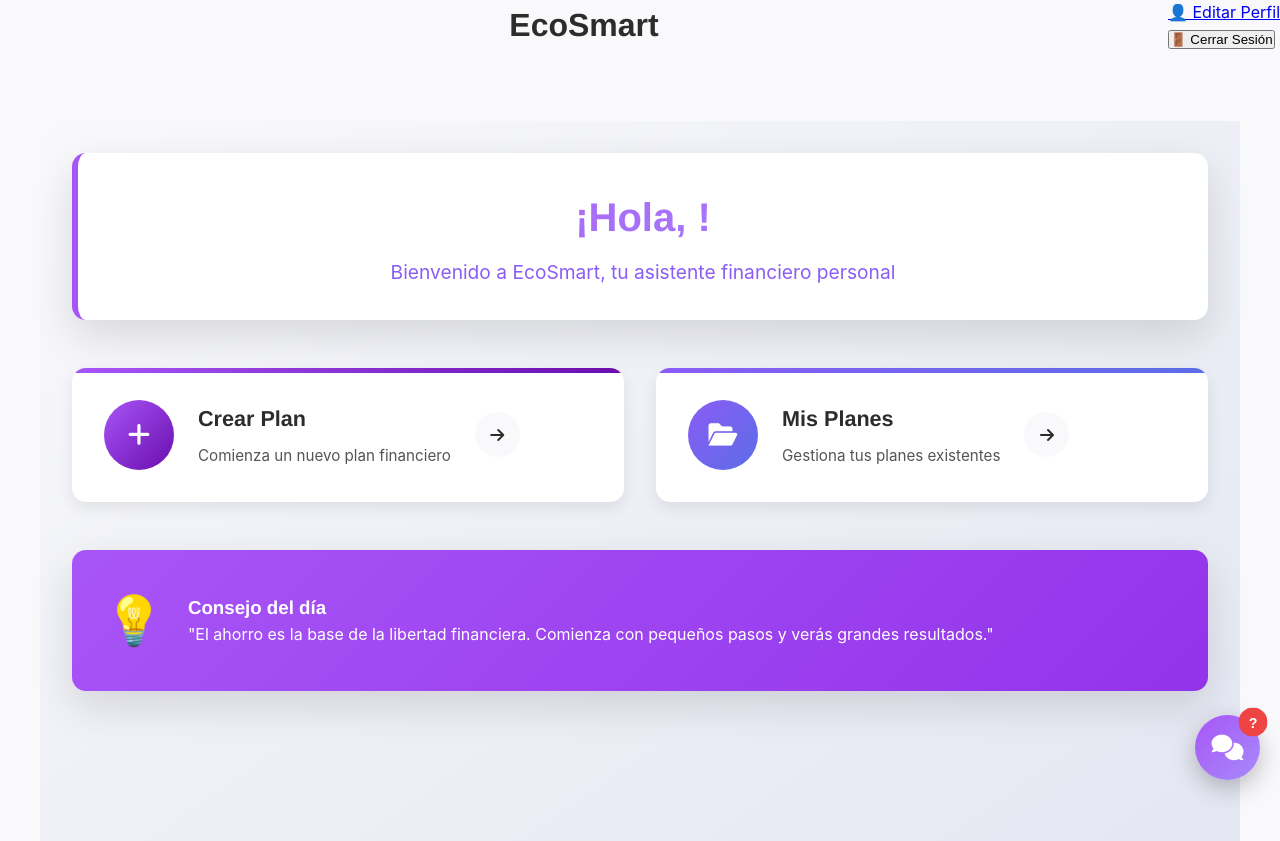
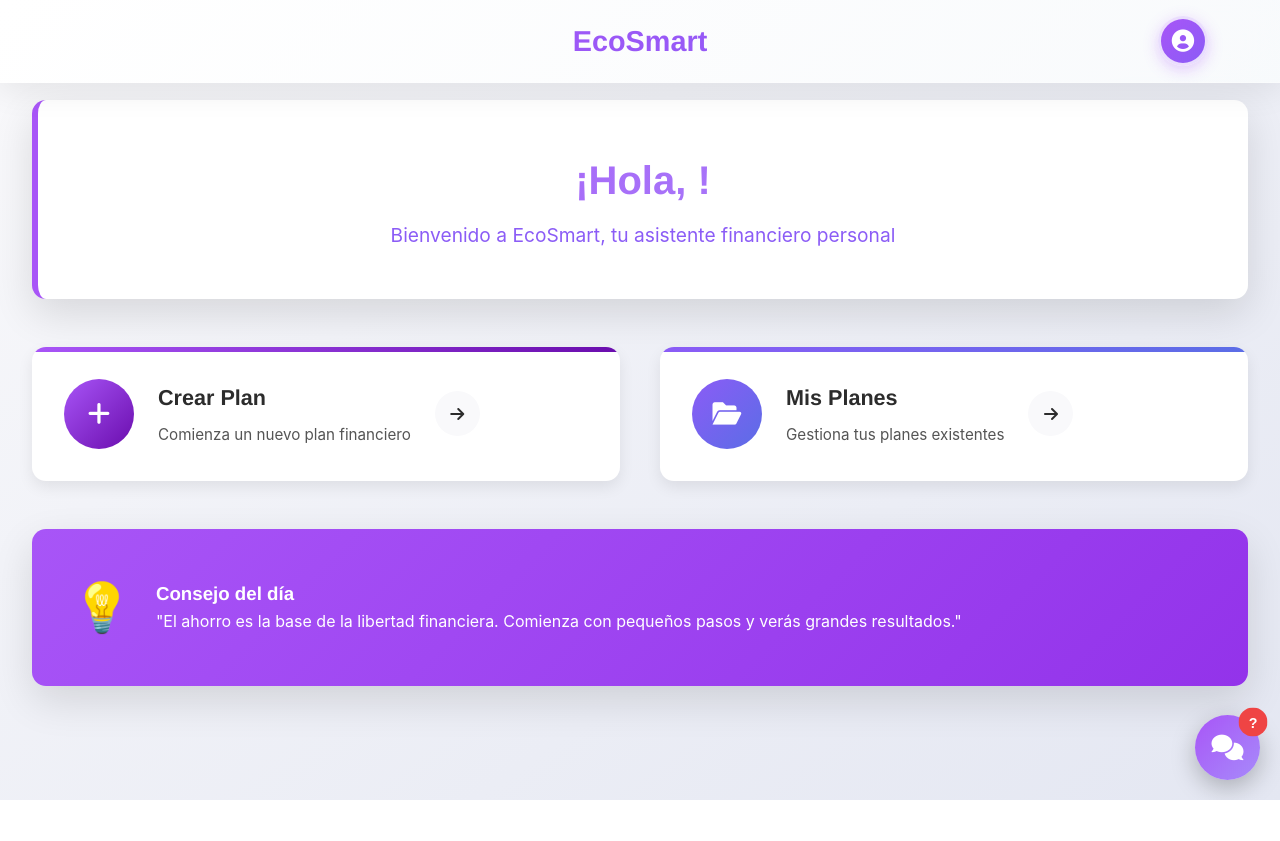
Before and after one commit to lunappp/ecoSmart, a Django app: page /transacciones/ in a window 1280 px wide. After the commit the page ends 800 px from the top, so only its background shows below. Run offline with Django 5.2, Linux system fonts and the light colour scheme.

Commit message:
dash final no tocar mas

```diff
--- a/EcoSmart/App/static/dashboard/dashboard-modern.css
+++ b/EcoSmart/App/static/dashboard/dashboard-modern.css
@@ -16,28 +16,32 @@
   --shadow-lg: 0 15px 40px rgba(0,0,0,0.12);
   --border-radius: 14px;
   --transition: 0.35s cubic-bezier(0.4, 0, 0.2, 1);
+  --header-bg: linear-gradient(135deg, rgba(255,255,255,0.95) 0%, rgba(248,250,252,0.95) 100%);
+  --header-shadow: 0 8px 32px rgba(0,0,0,0.08);
 }
 
 /* Contenedor principal */
 .dashboard-container {
-  max-width: 1200px;
-  margin: 0 auto;
+  width: 100%;
+  min-height: 100vh;
   padding: 2rem;
   background: linear-gradient(145deg, var(--light-color) 0%, #e4e7f2 100%);
-  min-height: calc(100vh - 80px);
-  margin-top: 70px;
+  padding-top: 100px; /* Espacio para el header fijo */
 }
 
 /* Header de bienvenida */
 .welcome-header {
   text-align: center;
   margin-bottom: 3rem;
-  padding: 2rem;
+  padding: 3rem 2rem;
   background: var(--white);
   border-radius: var(--border-radius);
   box-shadow: var(--shadow-lg);
   border-left: 6px solid var(--primary-color);
   transition: transform var(--transition), box-shadow var(--transition);
+  max-width: 1400px;
+  margin-left: auto;
+  margin-right: auto;
 }
 .welcome-header:hover {
   transform: translateY(-3px);
@@ -63,9 +67,12 @@
 /* Grid de acciones */
 .actions-grid {
   display: grid;
-  grid-template-columns: repeat(auto-fit, minmax(320px, 1fr));
-  gap: 2rem;
+  grid-template-columns: repeat(auto-fit, minmax(350px, 1fr));
+  gap: 2.5rem;
   margin-bottom: 3rem;
+  max-width: 1400px;
+  margin-left: auto;
+  margin-right: auto;
 }
 
 /* Tarjetas de acción */
@@ -182,10 +189,12 @@
 .tip-section {
   background: linear-gradient(135deg, var(--primary-color), var(--primary-dark));
   border-radius: var(--border-radius);
-  padding: 2rem;
+  padding: 2.5rem;
   color: var(--white);
   box-shadow: var(--shadow-lg);
   transition: transform var(--transition);
+  max-width: 1400px;
+  margin: 0 auto;
 }
 .tip-section:hover {
   transform: translateY(-3px);
@@ -512,6 +521,153 @@
   filter: brightness(1.1);
 }
 
+
+/* ===== HEADER DINÁMICO Y MODERNO ===== */
+
+.header {
+  position: fixed;
+  top: 0;
+  left: 0;
+  right: 0;
+  background: var(--header-bg);
+  backdrop-filter: blur(20px);
+  border-bottom: 1px solid rgba(255,255,255,0.2);
+  box-shadow: var(--header-shadow);
+  z-index: 1000;
+  transition: all 0.3s ease;
+}
+
+.header-content {
+  max-width: 1200px;
+  margin: 0 auto;
+  padding: 1rem 2rem;
+  display: flex;
+  align-items: center;
+  justify-content: space-between;
+}
+
+.header-left {
+  flex: 1;
+}
+
+.header-center {
+  flex: 2;
+  text-align: center;
+}
+
+.header-logo {
+  font-size: 1.8rem;
+  font-weight: 800;
+  background: linear-gradient(135deg, var(--primary-color), var(--secondary-color));
+  -webkit-background-clip: text;
+  -webkit-text-fill-color: transparent;
+  background-clip: text;
+  margin: 0;
+  cursor: pointer;
+  transition: transform var(--transition);
+}
+
+.header-logo:hover {
+  transform: scale(1.05);
+}
+
+.header-right {
+  flex: 1;
+  display: flex;
+  justify-content: flex-end;
+  align-items: center;
+}
+
+/* ===== USER DROPDOWN MENU ===== */
+
+.user-menu-container {
+  position: relative;
+  display: inline-block;
+}
+
+.user-menu-btn {
+  width: 50px;
+  height: 50px;
+  background: linear-gradient(135deg, var(--primary-color), var(--secondary-color));
+  border: 3px solid rgba(255,255,255,0.8);
+  color: var(--white);
+  font-size: 1.4rem;
+  cursor: pointer;
+  border-radius: 50%;
+  transition: all var(--transition);
+  display: flex;
+  align-items: center;
+  justify-content: center;
+  box-shadow: 0 4px 15px rgba(168, 85, 247, 0.3);
+}
+
+.user-menu-btn:hover {
+  transform: scale(1.15) rotate(5deg);
+  box-shadow: 0 6px 25px rgba(168, 85, 247, 0.4);
+  border-color: var(--white);
+}
+
+.user-menu-btn:active {
+  transform: scale(0.95);
+}
+
+.user-dropdown {
+  position: absolute;
+  top: 100%;
+  right: 0;
+  background: var(--white);
+  border-radius: var(--border-radius);
+  box-shadow: var(--shadow-lg);
+  min-width: 200px;
+  opacity: 0;
+  visibility: hidden;
+  transform: translateY(-10px);
+  transition: opacity var(--transition), visibility var(--transition), transform var(--transition);
+  z-index: 1000;
+  margin-top: 0.5rem;
+}
+
+.user-dropdown.active {
+  opacity: 1;
+  visibility: visible;
+  transform: translateY(0);
+}
+
+.dropdown-item {
+  display: flex;
+  align-items: center;
+  gap: 0.75rem;
+  padding: 1rem;
+  color: var(--dark-color);
+  text-decoration: none;
+  transition: background var(--transition);
+  border: none;
+  background: none;
+  width: 100%;
+  text-align: left;
+  cursor: pointer;
+  font-size: 0.95rem;
+}
+
+.dropdown-item:hover {
+  background: linear-gradient(135deg, rgba(168, 85, 247, 0.1), rgba(139, 92, 246, 0.1));
+  transform: translateX(5px);
+}
+
+.dropdown-item:first-child {
+  border-radius: var(--border-radius) var(--border-radius) 0 0;
+}
+
+.dropdown-item:last-child {
+  border-radius: 0 0 var(--border-radius) var(--border-radius);
+}
+
+.dropdown-icon {
+  font-size: 1.1rem;
+  width: 20px;
+  text-align: center;
+}
+
 /* Responsive */
 @media (max-width: 480px) {
   .chatbot-widget { bottom: 15px; right: 15px; }
--- a/EcoSmart/App/static/dashboard/dashboard.js
+++ b/EcoSmart/App/static/dashboard/dashboard.js
@@ -85,19 +85,19 @@
   // Abrir/cerrar chat
   toggle.addEventListener("click", (e) => {
     e.stopPropagation();
-    chat.classList.toggle("hidden");
+    chat.classList.toggle("active");
     if (notification) notification.style.display = "none";
   });
 
   close?.addEventListener("click", (e) => {
     e.preventDefault();
     e.stopPropagation();
-    chat.classList.add("hidden");
+    chat.classList.remove("active");
   });
 
   document.addEventListener("click", (e) => {
     if (!toggle.contains(e.target) && !chat.contains(e.target))
-      chat.classList.add("hidden");
+      chat.classList.remove("active");
   });
 
   // Enviar mensaje
--- a/EcoSmart/App/templates/dashboard/index.html
+++ b/EcoSmart/App/templates/dashboard/index.html
@@ -22,8 +22,11 @@
         <h1 class="header-logo">EcoSmart</h1>
       </div>
       <div class="header-right">
-        <nav class="header-nav">
-        </nav>
+        <div class="user-menu-container">
+          <button class="user-menu-btn">
+            <i class="fas fa-user-circle"></i>
+          </button>
+          <div class="user-dropdown">
             <a href="{% url 'edit_profile' %}" class="dropdown-item">
               <span class="dropdown-icon">👤</span>
               Editar Perfil
@@ -99,7 +102,7 @@
       <span class="chatbot-badge" id="chatbot-notification">?</span>
     </button>
 
-    <div id="chatbot-chat" class="chatbot-chat hidden">
+    <div id="chatbot-chat" class="chatbot-chat">
       <div class="chatbot-header">
         <div class="chatbot-header-info">
           <div class="chatbot-avatar">🤖</div>
```
Also changed, not shown: EcoSmart/db.sqlite3.
